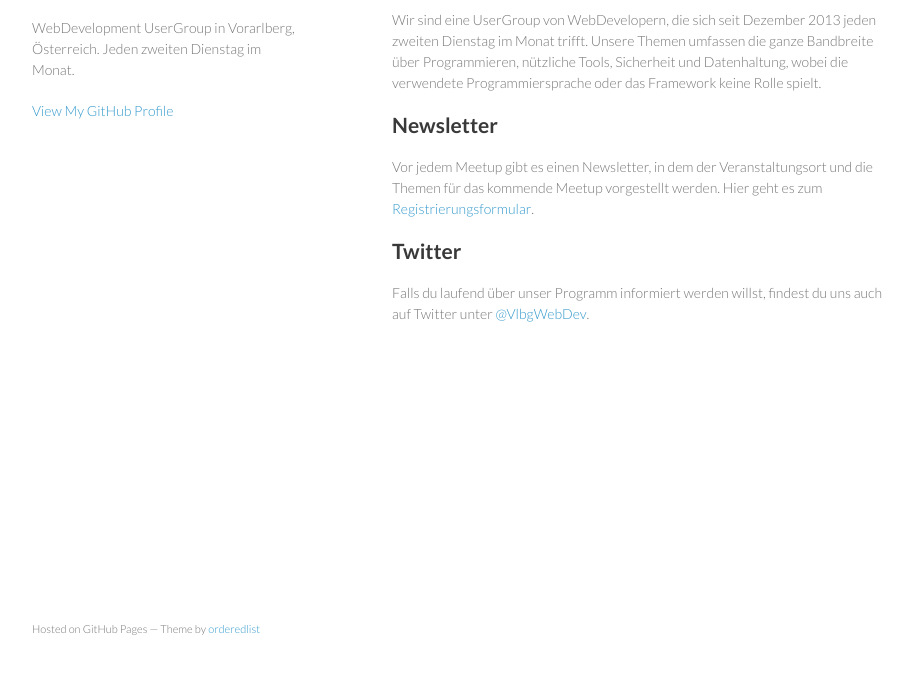
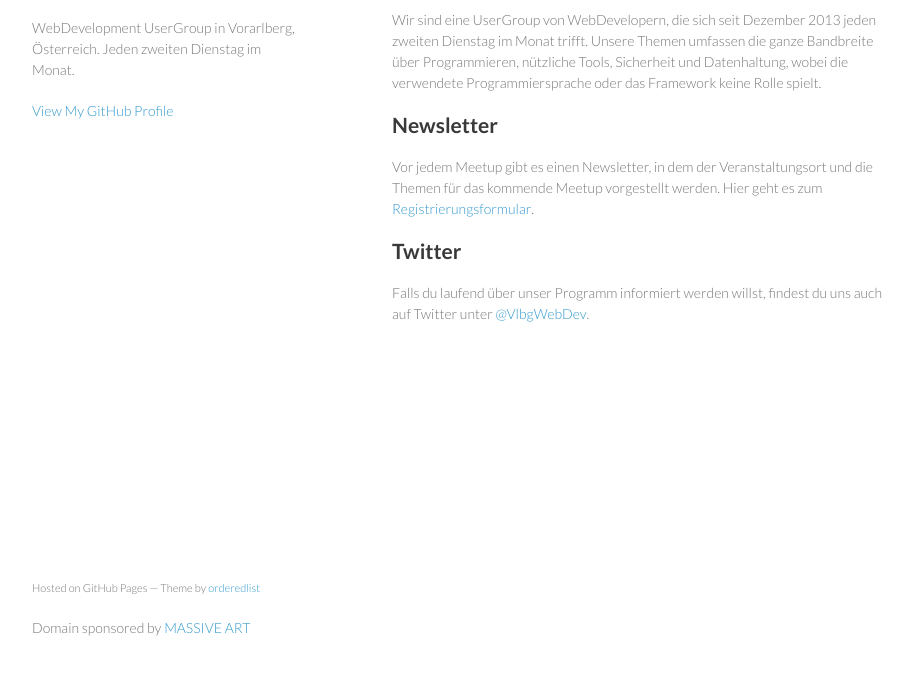
Before and after one commit to VlbgWebDev/vlbgwebdev.github.io, a plain HTML site: page index.html in a window 1280 px wide. Shown: the part 92-766 px from the top of the page, without its empty margins (178-1091 px from the left). Drawn offline with Linux system fonts and the light colour scheme.

Commit message:
Added domain sponsor

```diff
--- a/index.html
+++ b/index.html
@@ -40,6 +40,7 @@
       </section>
       <footer>
         <p><small>Hosted on GitHub Pages &mdash; Theme by <a href="https://github.com/orderedlist">orderedlist</a></small></p>
+        <p>Domain sponsored by <a href="http://www.massiveart.com">MASSIVE ART</a></p>
       </footer>
     </div>
     <script src="javascripts/scale.fix.js"></script>
```
